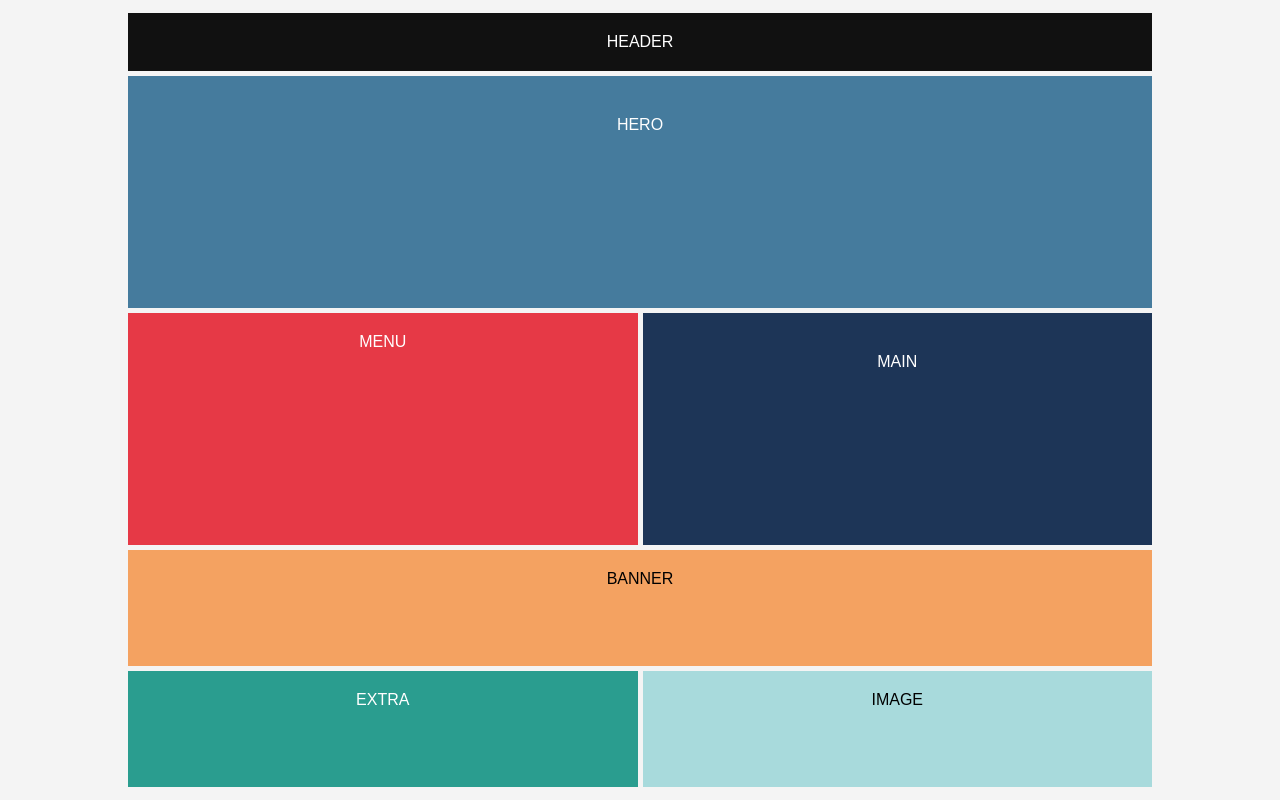
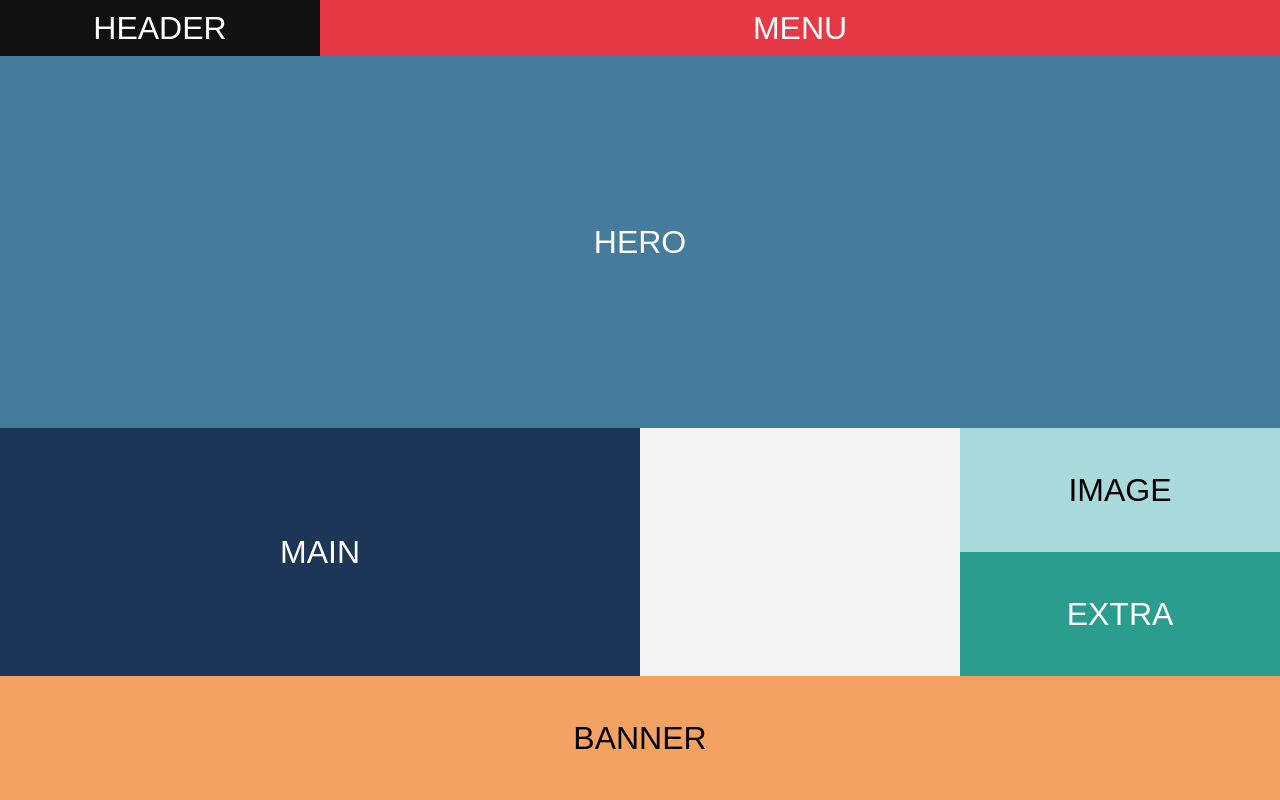
Before and after one commit to AlvaroVazRod/BootcampFullstackJava, a plain HTML site: page EjerciciosGrid/index.html in a window 1280 px wide. Drawn offline with Linux system fonts and the light colour scheme.

Commit message:
EjercicioGridFinal

```diff
--- a/EjerciciosGrid/style.css
+++ b/EjerciciosGrid/style.css
@@ -12,53 +12,67 @@ body {
     align-items: center;
     height: 100vh;
     background-color: #f4f4f4;
+    font-size:xx-large;
 }
 
 .grid-container {
+    width: 100vw;    /* 100% del ancho del viewport */
+    height: 100vh;   /* 100% de la altura del viewport */
     display: grid;
-    gap: 5px;
-    width: 90%;
-    max-width: 1024px;
+
+
 }
 
-.header { background: #111; color: white; padding: 20px; text-align: center; }
-.menu { background: #e63946; color: white; padding: 20px; text-align: center; }
-.hero { background: #457b9d; color: white; padding: 40px; text-align: center; }
-.main { background: #1d3557; color: white; padding: 40px; text-align: center; }
-.banner { background: #f4a261; color: black; padding: 20px; text-align: center; }
-.extra { background: #2a9d8f; color: white; padding: 20px; text-align: center; }
-.image { background: #a8dadc; color: black; padding: 20px; text-align: center; }
+.header { background: #111; color: white; display: flex; justify-content: center; align-items: center;}
+.menu { background: #e63946; color: white; display: flex; justify-content: center; align-items: center;}
+.hero { background: #457b9d; color: white; display: flex; justify-content: center; align-items: center;}
+.main { background: #1d3557; color: white; display: flex; justify-content: center; align-items: center;}
+.banner { background: #f4a261; color: black; display: flex; justify-content: center; align-items: center;}
+.extra { background: #2a9d8f; color: white; display: flex; justify-content: center; align-items: center;}
+.image { background: #a8dadc; color: black;display: flex; justify-content: center; align-items: center;}
 
-/* --- MOBILE (≤425px) --- */
+
 @media (max-width: 425px) {
     .grid-container {
-        grid-template-columns: 1fr;
+    grid-template-columns: 1fr;
+    grid-template-rows: 7% 7% 3fr 3fr 14% 14% 14%;
+    grid-template-areas:
+    "header"
+    "menu"
+    "hero"
+    "main"
+    "banner"
+    "extra"
+    "image";
     }
 }
 
-/* --- TABLET (≥426px y ≤768px) --- */
+
 @media (min-width: 426px) and (max-width: 768px) {
     .grid-container {
-        grid-template-columns: 2fr 1fr;
-        grid-template-areas:
-            "header header"
-            "hero hero"
-            "menu main"
-            "banner banner"
-            "extra image";
+    display: grid;
+    grid-template-columns:  (4, 1fr);
+    grid-template-rows: 1fr 4fr 4fr 2fr 2fr;
+    grid-template-areas:
+        "header header header header"
+        "hero hero hero hero"
+        "menu main main main"
+        "menu banner banner banner"
+        "menu extra extra image";
     }
 }
 
-/* --- DESKTOP (≥769px) --- */
+
 @media (min-width: 769px) {
     .grid-container {
-        grid-template-columns: 1fr 1fr 1fr;
-        grid-template-rows: auto auto auto auto;
-        grid-template-areas:
-            "header header menu"
-            "hero hero hero"
-            "main image extra"
-            "banner banner banner";
+    grid-template-columns: 1fr 1fr 1fr 1fr;
+    grid-template-rows: 7% 3fr 1fr 1fr 1fr;
+    grid-template-areas:
+        "header menu menu menu"
+        "hero hero hero hero"
+        "main main . image"
+        "main main . extra"
+        "banner banner banner banner";
     }
 }
 
@@ -73,13 +87,12 @@ body {
 .image { grid-area: image; }
 
 .grid-container {
-        display: grid;
-        grid-template-rows: 1fr 4fr 4fr 2fr 2fr;
-        grid-template-columns: repeat(4, 1fr);
-        grid-template-areas:
-            "header header header header"
-            "hero hero hero hero"
-            "menu menu main main"
-            "banner banner banner banner"
-            "extra extra image image";
+    grid-template-columns: 1fr 1fr 1fr 1fr;
+    grid-template-rows: 7% 3fr 1fr 1fr 1fr;
+    grid-template-areas:
+        "header menu menu menu"
+        "hero hero hero hero"
+        "main main . image"
+        "main main . extra"
+        "banner banner banner banner";
 }
```
